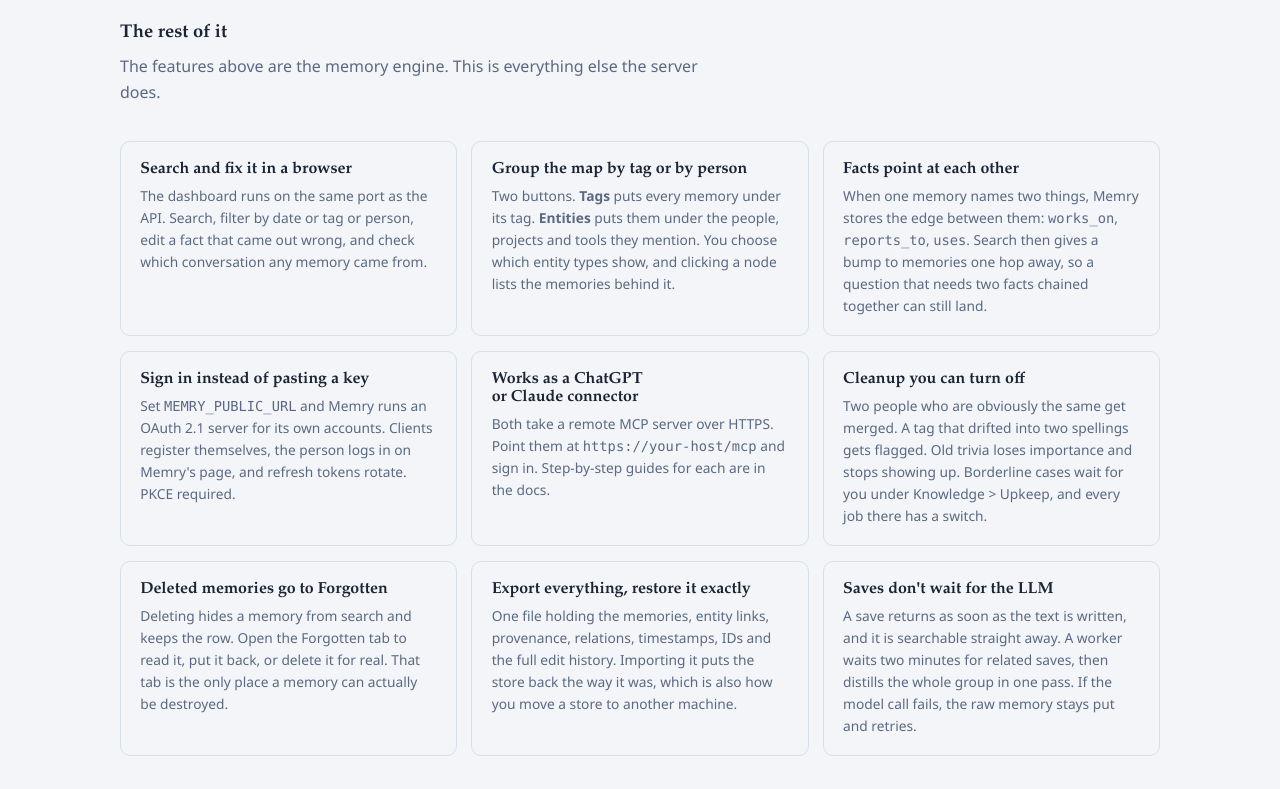
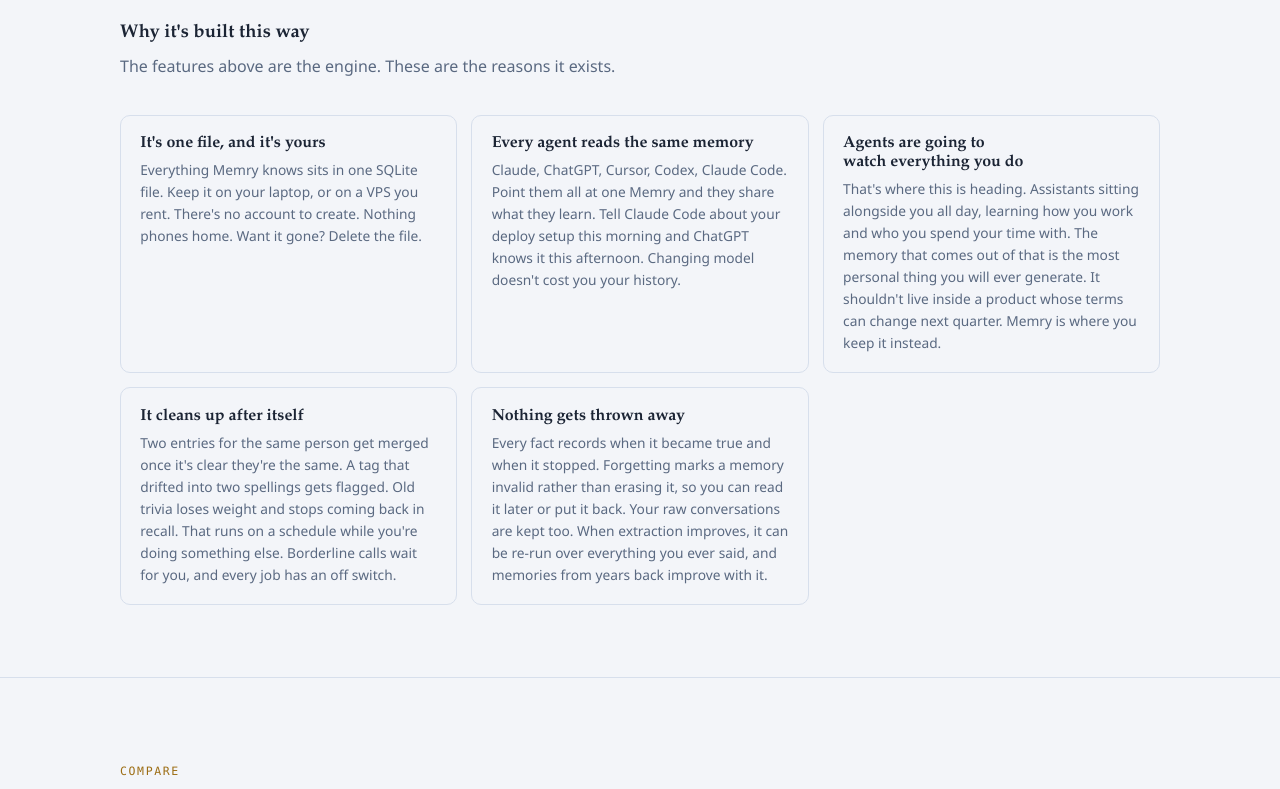
Before and after one commit to cosmin-novac/memry, a plain HTML site: page website/index.html in a window 1280 px wide. Shown: the part 4260-5049 px from the top of the page. Drawn offline with Linux system fonts and the light colour scheme.

Commit message:
Landing page: nine utility cards become five promises
The cards described what the software does. None of them said why anyone
should want it. Replaced with the five things worth promising: the store is
one file you own, every agent reads the same one, the always-on agents
coming next make that ownership matter, the store maintains itself, and
nothing is ever destroyed.

The utilities are not gone, they are evidence inside the promises. Lossless
export backs the first card, the connector list backs the second, the
Forgotten tab backs the fifth. Dropped "Facts point at each other" and
"Saves don't wait for the LLM" as too internal for this grid.

Kept the long-horizon claim honest. No recall figures are published and
decay deliberately drops low-importance memories, so the card promises what
is true instead: raw episodes are never discarded, which means a better
extraction pipeline can be replayed over an old store.

```diff
--- a/website/index.html
+++ b/website/index.html
@@ -367,28 +367,19 @@
         partner and the colleague are the same person.</figcaption>
     </figure>
 
-    <h3 class="subhead">The rest of it</h3>
-    <p class="lede">The features above are the memory engine. This is everything else the
-      server does.</p>
+    <h3 class="subhead">Why it's built this way</h3>
+    <p class="lede">The features above are the engine. These are the reasons it exists.</p>
     <div class="features">
-      <div class="feat"><h3>Search and fix it in a browser</h3>
-        <p>The dashboard runs on the same port as the API. Search, filter by date or tag or person, edit a fact that came out wrong, and check which conversation any memory came from.</p></div>
-      <div class="feat"><h3>Group the map by tag or by person</h3>
-        <p>Two buttons. <b>Tags</b> puts every memory under its tag. <b>Entities</b> puts them under the people, projects and tools they mention. You choose which entity types show, and clicking a node lists the memories behind it.</p></div>
-      <div class="feat"><h3>Facts point at each other</h3>
-        <p>When one memory names two things, Memry stores the edge between them: <code>works_on</code>, <code>reports_to</code>, <code>uses</code>. Search then gives a bump to memories one hop away, so a question that needs two facts chained together can still land.</p></div>
-      <div class="feat"><h3>Sign in instead of pasting a key</h3>
-        <p>Set <code>MEMRY_PUBLIC_URL</code> and Memry runs an OAuth 2.1 server for its own accounts. Clients register themselves, the person logs in on Memry's page, and refresh tokens rotate. PKCE required.</p></div>
-      <div class="feat"><h3>Works as a ChatGPT or Claude connector</h3>
-        <p>Both take a remote MCP server over HTTPS. Point them at <code>https://your-host/mcp</code> and sign in. Step-by-step guides for each are in the docs.</p></div>
-      <div class="feat"><h3>Cleanup you can turn off</h3>
-        <p>Two people who are obviously the same get merged. A tag that drifted into two spellings gets flagged. Old trivia loses importance and stops showing up. Borderline cases wait for you under Knowledge &gt; Upkeep, and every job there has a switch.</p></div>
-      <div class="feat"><h3>Deleted memories go to Forgotten</h3>
-        <p>Deleting hides a memory from search and keeps the row. Open the Forgotten tab to read it, put it back, or delete it for real. That tab is the only place a memory can actually be destroyed.</p></div>
-      <div class="feat"><h3>Export everything, restore it exactly</h3>
-        <p>One file holding the memories, entity links, provenance, relations, timestamps, IDs and the full edit history. Importing it puts the store back the way it was, which is also how you move a store to another machine.</p></div>
-      <div class="feat"><h3>Saves don't wait for the LLM</h3>
-        <p>A save returns as soon as the text is written, and it is searchable straight away. A worker waits two minutes for related saves, then distills the whole group in one pass. If the model call fails, the raw memory stays put and retries.</p></div>
+      <div class="feat"><h3>It's one file, and it's yours</h3>
+        <p>Everything Memry knows sits in one SQLite file. Keep it on your laptop, or on a VPS you rent. There's no account to create. Nothing phones home. Want it gone? Delete the file.</p></div>
+      <div class="feat"><h3>Every agent reads the same memory</h3>
+        <p>Claude, ChatGPT, Cursor, Codex, Claude Code. Point them all at one Memry and they share what they learn. Tell Claude Code about your deploy setup this morning and ChatGPT knows it this afternoon. Changing model doesn't cost you your history.</p></div>
+      <div class="feat"><h3>Agents are going to watch everything you do</h3>
+        <p>That's where this is heading. Assistants sitting alongside you all day, learning how you work and who you spend your time with. The memory that comes out of that is the most personal thing you will ever generate. It shouldn't live inside a product whose terms can change next quarter. Memry is where you keep it instead.</p></div>
+      <div class="feat"><h3>It cleans up after itself</h3>
+        <p>Two entries for the same person get merged once it's clear they're the same. A tag that drifted into two spellings gets flagged. Old trivia loses weight and stops coming back in recall. That runs on a schedule while you're doing something else. Borderline calls wait for you, and every job has an off switch.</p></div>
+      <div class="feat"><h3>Nothing gets thrown away</h3>
+        <p>Every fact records when it became true and when it stopped. Forgetting marks a memory invalid rather than erasing it, so you can read it later or put it back. Your raw conversations are kept too. When extraction improves, it can be re-run over everything you ever said, and memories from years back improve with it.</p></div>
     </div>
     </div>
   </div>
```
